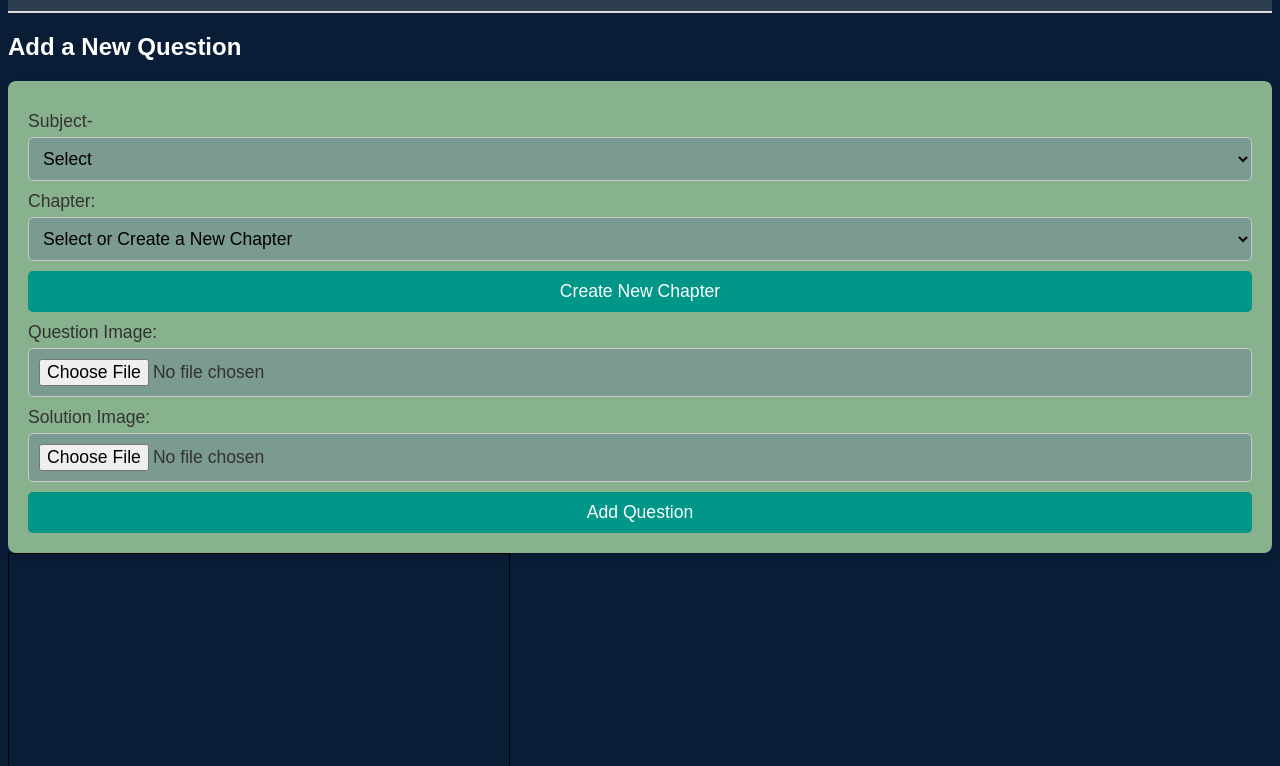
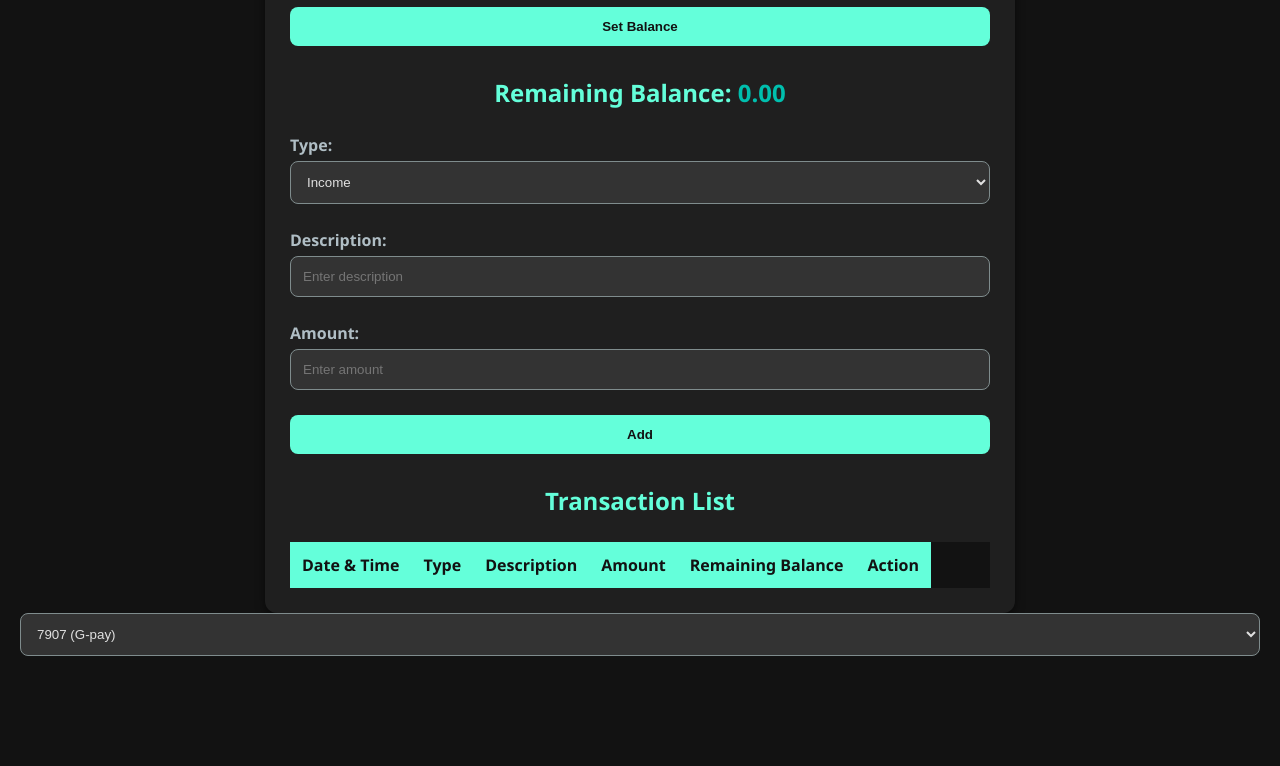
Before and after one commit to adityasuryawanshi7/CA, a plain HTML site: page index.html in a window 1280 px wide. Shown: the part 205-971 px from the top of the page. After the commit the page ends 891 px from the top, so only its background shows below. Drawn offline with nearby package versions, Linux system fonts and the light colour scheme.

Commit message:
Add files via upload

```diff
--- a/index.html
+++ b/index.html
@@ -2,179 +2,200 @@
 <html lang="en">
 <head>
     <meta charset="UTF-8">
-    <meta http-equiv="X-UA-Compatible" content="IE=edge">
     <meta name="viewport" content="width=device-width, initial-scale=1.0">
-    <title>QUESTION-BANK</title>
+    <title>Expense Tracker</title>
     <style>
-        body {
-            font-family: Arial, sans-serif;
-            margin: 8px;
-            padding: 0;
-            background-color: #0a1d37;
-            color: #333;
-        }
-        header {
-            display: flex;
-            justify-content: space-between;
-            align-items: center;
-            background: #2d3e50;
-            padding: 20px;
-            color: white;
-            border-bottom: 2px solid #ddd;
-            transition: background 1.0s ease;
-        }
-        header:hover {
-            background: #009688;
-        }
-        h1 {
-            font-size: 2.9em;
-            margin: 30px;
-            font-weight: bold;
-            background-image: linear-gradient(to top, #009688, #2d3e50);
-        }
-        h2 {
-            color: white;
-        }
-        nav button {
-            margin: 5px;
-            padding: 12px 25px;
-            background-color: #009688;
-            color: white;
-            border: none;
-            border-radius: 5px;
-            cursor: pointer;
-            font-size: 1.1em;
-            transition: transform 0.6s, background 0.6s ease;
-        }
-        nav button:hover {
-            background-color: #2d3e50;
-            transform: scale(1.25);
-        }
-        form {
-            display: flex;
-            flex-direction: column;
-            margin-top: 20px;
-            background: #88b18d;
-            padding: 20px;
-            border-radius: 8px;
-            box-shadow: 0 4px 8px rgba(0, 0, 0, 0.1);
-        }
-        label {
-            margin-top: 10px;
-            font-size: 1.1em;
-        }
-        input, select, button {
-            margin-top: 5px;
-            padding: 10px;
-            font-size: 1.1em;
-            border: 1px solid #ccc;
-            border-radius: 5px;
-            background: #7a9a92;
-        }
-        button {
-            background-color: #009688;
-            color: white;
-            cursor: pointer;
-        }
-        button:hover {
-            background-color: #218838;
-        }
-        #questionList div {
-            margin-bottom: 20px;
-            border: 1px solid #ddd;
-            padding: 10px;
-            border-radius: 5px;
-            background-color: #009688;
-            transition: transform 0.3s ease, box-shadow 0.3s ease;
-        }
-        #questionList div:hover {
-            transform: scale(1.03);
-            box-shadow: 0 4px 10px rgba(0, 0, 0, 0.1);
-        }
-        img {
-            margin-top: 10px;
-            max-width: 100%;
-            border-radius: 5px;
-            transition: opacity 0.3s ease;
-        }
-        .delete-btn {
-            margin-top: 10px;
-            background-color: #800000;
-            color: white;
-            border: none;
-            padding: 5px 8px;
-            cursor: pointer;
-            border-radius: 5px;
-            font-size: 0.8em;
+    /* Dark Theme with Improved Colors */
+    body {
+        font-family: 'Segoe UI', Tahoma, Geneva, Verdana, sans-serif;
+        background-color: #121212; /* Darker background */
+        color: #e0e0e0; /* Light gray text */
+        margin: 0;
+        padding: 20px;
+    }
+
+    .container {
+        max-width: 700px;
+        margin: 0 auto;
+        background-color: #1f1f1f; /* Darker container background */
+        padding: 25px;
+        border-radius: 12px;
+        box-shadow: 0 4px 10px rgba(0, 0, 0, 0.5);
+    }
+
+    h1, h2 {
+        text-align: center;
+        color: #64ffda; /* Light cyan color */
+        margin-bottom: 25px;
+    }
+
+    h2 span {
+        color: #00bfae; /* A slightly different cyan */
+    }
+
+    form, .balance {
+        margin-bottom: 20px;
+    }
+
+    .form-group {
+        margin-bottom: 15px;
+    }
+
+    label {
+        display: block;
+        margin-bottom: 5px;
+        font-weight: bold;
+        color: #b0bec5; /* Light grayish blue for labels */
+    }
+
+    input, select, button {
+        width: 100%;
+        padding: 12px;
+        margin-bottom: 10px;
+        box-sizing: border-box;
+        border-radius: 8px;
+        border: 1px solid #7f8c8d;
+        background-color: #333; /* Dark input fields */
+        color: #e0e0e0; /* Light gray text */
+        outline: none;
+    }
+
+    input:focus, select:focus, button:focus {
+        border-color: #64ffda; /* Highlight color */
+        background-color: #444;
+    }
+
+    button {
+        background-color: #64ffda; /* Light cyan for buttons */
+        color: #121212; /* Dark text on button */
+        border: none;
+        font-weight: bold;
+        cursor: pointer;
+        transition: background-color 0.3s ease;
+        padding: 12px;
+    }
+
+    button:hover {
+        background-color: #00bfae; /* Darker cyan on hover */
+    }
+
+    table {
+        width: 100%;
+        border-collapse: collapse;
+        margin-top: 20px;
+        background-color: #121212; /* Dark table background */
+        max-height: 300px; /* Set max height for scrolling */
+        overflow-y: auto; /* Make it scrollable */
+        display: block;
+    }
+
+    thead {
+        background-color: #64ffda; /* Light cyan header */
+    }
+
+    th {
+        color: #121212;
+        padding: 12px;
+        text-align: center;
+    }
+
+    td {
+        padding: 12px;
+        text-align: center;
+        border-top: 1px solid #444;
+    }
+
+    td button {
+        background-color: #e74c3c; /* Red color for delete button */
+        color: #ffffff;
+        border: none;
+        border-radius: 6px;
+        cursor: pointer;
+        padding: 8px 16px;
+        transition: all 0.3s ease;
+        font-weight: bold;
+    }
+
+    td button:hover {
+        background-color: #c0392b; /* Darker red on hover */
+        transform: scale(1.1); /* Slight grow effect */
+    }
+
+    /* Income Type: Green Text */
+    tr.income td:nth-child(2), tr.income td:nth-child(3), tr.income td:nth-child(4), tr.income td:nth-child(5) {
+        color: #2ecc71; /* Green for income text */
+    }
+
+    /* Expense Type: Red Text */
+    tr.expense td:nth-child(2), tr.expense td:nth-child(3), tr.expense td:nth-child(4), tr.expense td:nth-child(5) {
+        color: #e74c3c; /* Red for expense text */
+    }
+
+    /* Responsive Design */
+    @media (max-width: 768px) {
+        .container {
+            padding: 15px;
         }
 
-    #drawingCanvas {
-            border: 1px solid black;
-            cursor: crosshair;
-        touch-action:none;
+        table {
+            font-size: 14px;
         }
-        button {
-            margin-top: 10px;
+
+        input, select, button {
             padding: 10px;
-            background-color: #009688;
-            color: white;
-            border: none;
-            border-radius: 5px;
-            cursor: pointer;
+        }
+    }
+
     </style>
 </head>
 <body>
-    <header>
-        <h1>Question-Bank</h1>
-        <nav>
-            <button onclick="showAddForm()">Add Question</button>
-            <button onclick="showChapters('math')">View Math Chapters</button>
-            <button onclick="showChapters('physics')">View Physics Chapters</button>
-            <button onclick="showChapters('chemistry')">View Chemistry Chapters</button>
-            <button onclick="downloadPDF()">Download PDF</button>
-        </nav>
-    </header>
+    <div class="container">
+        <h1>Expense & Income Tracker</h1>
+        <div class="balance">
+            <label for="starting-balance">Starting Balance:</label>
+            <input type="number" id="starting-balance" placeholder="Enter starting balance" />
+            <button id="set-balance">Set Balance</button>
+            <h2>Remaining Balance: <span id="remaining-balance">0.00</span></h2>
+        </div>
+        <form id="expense-form">
+            <div class="form-group">
+                <label for="type">Type:</label>
+                <select id="type" required>
+                    <option value="Income">Income</option>
+                    <option value="Expense">Expense</option>
+                </select>
+            </div>
+            <div class="form-group">
+                <label for="description">Description:</label>
+                <input type="text" id="description" placeholder="Enter description" required>
+            </div>
+            <div class="form-group">
+                <label for="amount">Amount:</label>
+                <input type="number" id="amount" placeholder="Enter amount" required>
+            </div>
+            <button type="submit">Add</button>
+        </form>
+        <h2>Transaction List</h2>
+        <table>
+            <thead>
+                <tr>
+                    <th>Date & Time</th>
+                    <th>Type</th>
+                    <th>Description</th>
+                    <th>Amount</th>
+                    <th>Remaining Balance</th>
+                    <th>Action</th>
+                </tr>
+            </thead>
+            <tbody id="transaction-list"></tbody>
+        </table>
+    </div>
 
-    <section id="add-question-form" style="display-none;">
-        <h2>Add a New Question</h2>
-        <form id="questionForm">
-            <label for="subject">Subject- </label>
-
-            <select id="subject" name="subject" required onchange="loadChapters(this.value)">
-                <option value="">Select</option>
-                <option value="math">Math</option>
-                <option value="physics">Physics</option>
-                <option value="chemistry">Chemistry</option>
-            </select>
-
-            <label for="chapter">Chapter:</label>
-            <select id="chapter" name="chapter" required>
-                <option value="">Select or Create a New Chapter</option>
-            </select>
-
-            <button type="button" onclick="createNewChapter()">Create New Chapter</button>
-
-            <label for="question-image">Question Image:</label>
-            <input type="file" id="question-image" name="question-image" accept="image/*" required>
-
-            <label for="solution-image">Solution Image:</label>
-            <input type="file" id="solution-image" name="solution-image" accept="image/*">
-
-            <button type="submit">Add Question</button>
-        </form>
-    </section>
-
-    <section id="questions-display" style="display:none;">
-        <h2>Saved Questions</h2>
-        <div id="questionList"></div>
-    </section>
-
-    <canvas id="drawingCanvas" width="500" height="300" style="border:1px solid #000;"></canvas>
-    <canvas id="drawCanvas" width="800" height="400"></canvas>
-    <button onclick="clearCanvas()">Clear Canvas</button>
-
-
-    <script>
+    <select id="account-select">
+    <option value="Account 1">7907 (G-pay)</option>
+    <option value="Account 2">2005 (P-pay)</option>
+</select>
+ <script>
     let remainingBalanceAccount1 = 0;
     let remainingBalanceAccount2 = 0;
     let currentAccount = 'Account 1'; // Default selected account
@@ -360,7 +381,7 @@
         const month = String(now.getMonth() + 1).padStart(2, '0');
         const year = now.getFullYear();
 
-        return `${day}${month}${year}`;
+        return `${day}/${month}/${year}`;
     }
 
     // Reset the form fields
@@ -369,6 +390,5 @@
         document.getElementById("amount").value = "";
     }
 </script>
-    <script src="https://cdnjs.cloudflare.com/ajax/libs/jspdf/2.5.1/jspdf.umd.min.js"></script>
 </body>
 </html>
```
